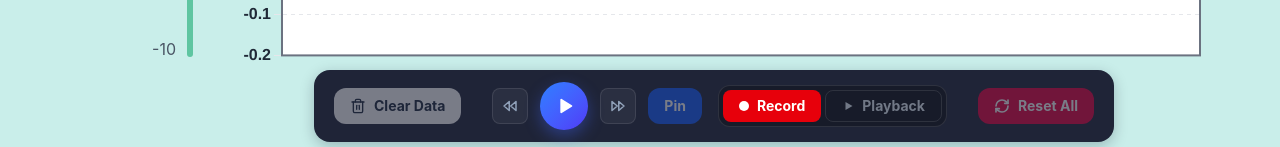
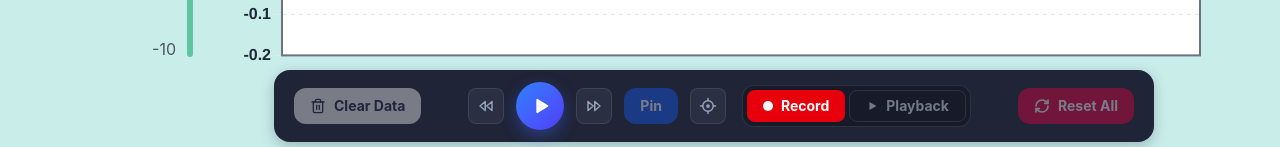
Before and after one commit to Sawla-1/pit-sim-motion-1d, a React (Vite) app: page / in a window 1280 px wide. Shown: the part 650-797 px from the top of the page. Built offline with nearby package versions, Linux system fonts and the light colour scheme; no server answers.

Commit message:
Add go-to-pin icon button, widen bottom bar on large screens

```diff
--- a/src/App.jsx
+++ b/src/App.jsx
@@ -120,6 +120,9 @@ function App() {
   // At the pinned time: unpin. Anywhere else: pin here (replaces the old pin).
   const togglePin = () => setPin(isPinned ? null : simulation);
 
+  // Jump the time to the pinned point (same seek as the frame buttons)
+  const goToPin = () => handleSeek(pin.time);
+
   // Handle timeline scrubbing from charts
   const handleSeek = (newTime) => {
     const result = handlePlaybackSeek(data.recordedData, newTime);
@@ -220,7 +223,9 @@ function App() {
           data={data}
           playbackTried={playbackTried}
           isPinned={isPinned}
+          hasPin={pin !== null}
           onTogglePin={togglePin}
+          onGoToPin={goToPin}
           onModeChange={switchMode}
           onTogglePlayPause={togglePlayPause}
           onNextFrame={handleNextFrame}
--- a/src/components/Controls.jsx
+++ b/src/components/Controls.jsx
@@ -17,6 +17,8 @@ const NextIcon = () => <svg width="18" height="18" viewBox="0 0 24 24" fill="non
 // Mode icons: red dot = record, small triangle = playback
 const RecordDot = () => <svg width="10" height="10" viewBox="0 0 10 10" fill="currentColor" aria-hidden="true"><circle cx="5" cy="5" r="5" /></svg>;
 const SmallPlay = () => <svg width="12" height="12" viewBox="0 0 24 24" fill="currentColor" aria-hidden="true"><path d="M7 4v16l14-8z" /></svg>;
+// Target / crosshair: "go to the pinned point"
+const GoToPinIcon = () => <svg width="18" height="18" viewBox="0 0 24 24" fill="none" stroke="currentColor" strokeWidth="2" strokeLinecap="round" aria-hidden="true"><circle cx="12" cy="12" r="7" /><circle cx="12" cy="12" r="1.5" fill="currentColor" /><path d="M12 2v3M12 19v3M2 12h3M19 12h3" /></svg>;
 const TrashIcon =() => <svg width="16" height="16" viewBox="0 0 24 24" fill="none" stroke="currentColor" strokeWidth="2" strokeLinecap="round" strokeLinejoin="round" aria-hidden="true"><path d="M3 6h18" /><path d="M19 6v14a2 2 0 0 1-2 2H7a2 2 0 0 1-2-2V6" /><path d="M8 6V4a2 2 0 0 1 2-2h4a2 2 0 0 1 2 2v2" /><line x1="10" y1="11" x2="10" y2="17" /><line x1="14" y1="11" x2="14" y2="17" /></svg>;
 const RefreshIcon = () => <svg width="16" height="16" viewBox="0 0 24 24" fill="none" stroke="currentColor" strokeWidth="2.5" strokeLinecap="round" strokeLinejoin="round" aria-hidden="true"><path d="M3 12a9 9 0 0 1 9-9 9.75 9.75 0 0 1 6.74 2.74L21 8" /><path d="M21 3v5h-5" /><path d="M21 12a9 9 0 0 1-9 9 9.75 9.75 0 0 1-6.74-2.74L3 16" /><path d="M8 16H3v5" /></svg>;
 
@@ -58,7 +60,9 @@ function Controls({
   data,
   playbackTried,
   isPinned,
+  hasPin,
   onTogglePin,
+  onGoToPin,
   onModeChange,
   onTogglePlayPause,
   onNextFrame,
@@ -75,8 +79,9 @@ function Controls({
     // The dark rounded toolbar: Clear Data | prev / play / next + mode | Reset All
     // Phones: the middle group takes the first row; Clear and Reset share the second.
     // (App.jsx places it; short screens under 600px tall: smaller Play)
-    // Fills the page width, up to 1100px, so Clear and Reset sit at the two ends.
-    <div className="w-full max-w-[800px] flex flex-wrap items-center justify-between gap-x-6 gap-y-2 px-5 py-3 bg-[#1f2437] rounded-2xl shadow-[0_4px_14px_rgba(15,23,42,0.25)]">
+    // Fills the page width, up to 800px (880px on large screens, to fit the Pin buttons),
+    // so Clear and Reset sit at the two ends.
+    <div className="w-full max-w-[800px] lg:max-w-[880px] flex flex-wrap items-center justify-between gap-x-6 gap-y-2 px-5 py-3 bg-[#1f2437] rounded-2xl shadow-[0_4px_14px_rgba(15,23,42,0.25)]">
         <button
           onClick={onClearRecordedData}
           disabled={data.recordedData.length <= 1}
@@ -121,6 +126,15 @@ function Controls({
             >
               {isPinned ? "Unpin" : "Pin"}
             </button>
+            <button
+              onClick={onGoToPin}
+              disabled={!hasPin || isPinned || playing || data.selectedMode !== "playback"}
+              title="Go to the pinned point"
+              aria-label="Go to the pinned point"
+              className={stepButton}
+            >
+              <GoToPinIcon />
+            </button>
           </div>
 
           {/* Mode switch: one darker box, two parts */}
```
Also changed, not shown: 1 other file (tests, documents, lock files or other folders).
